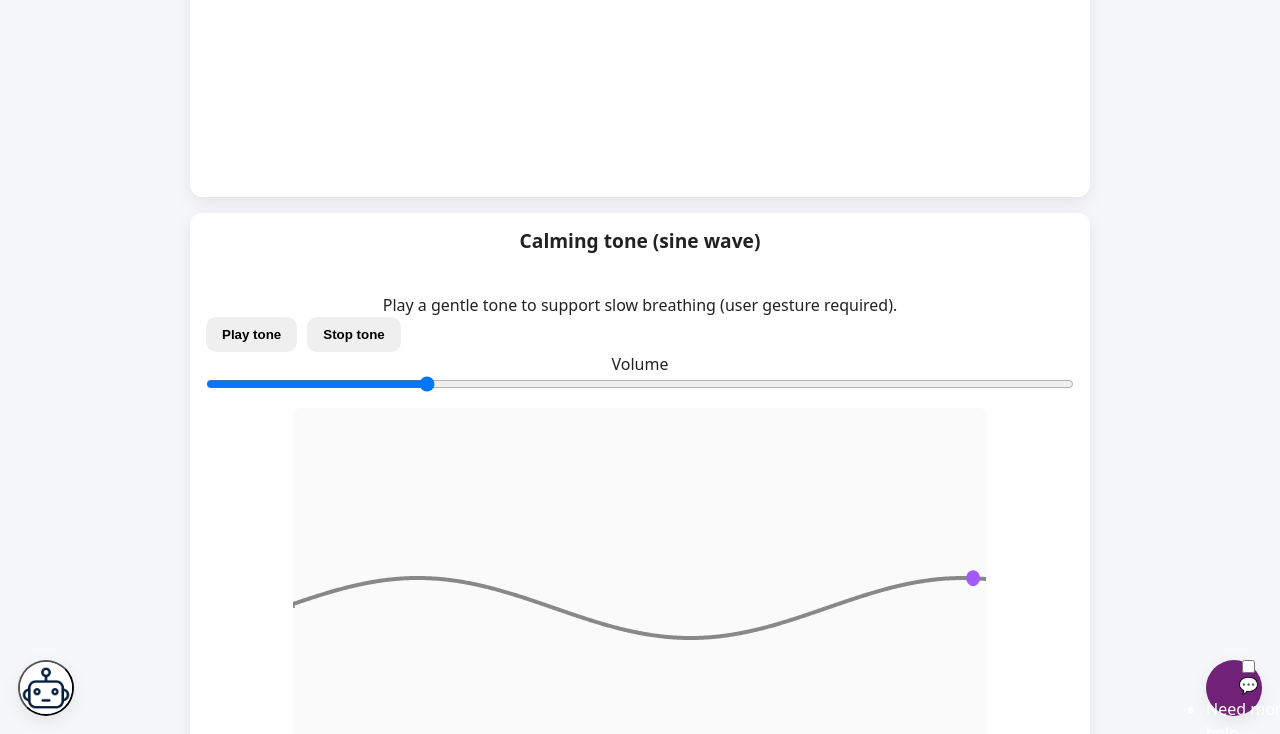
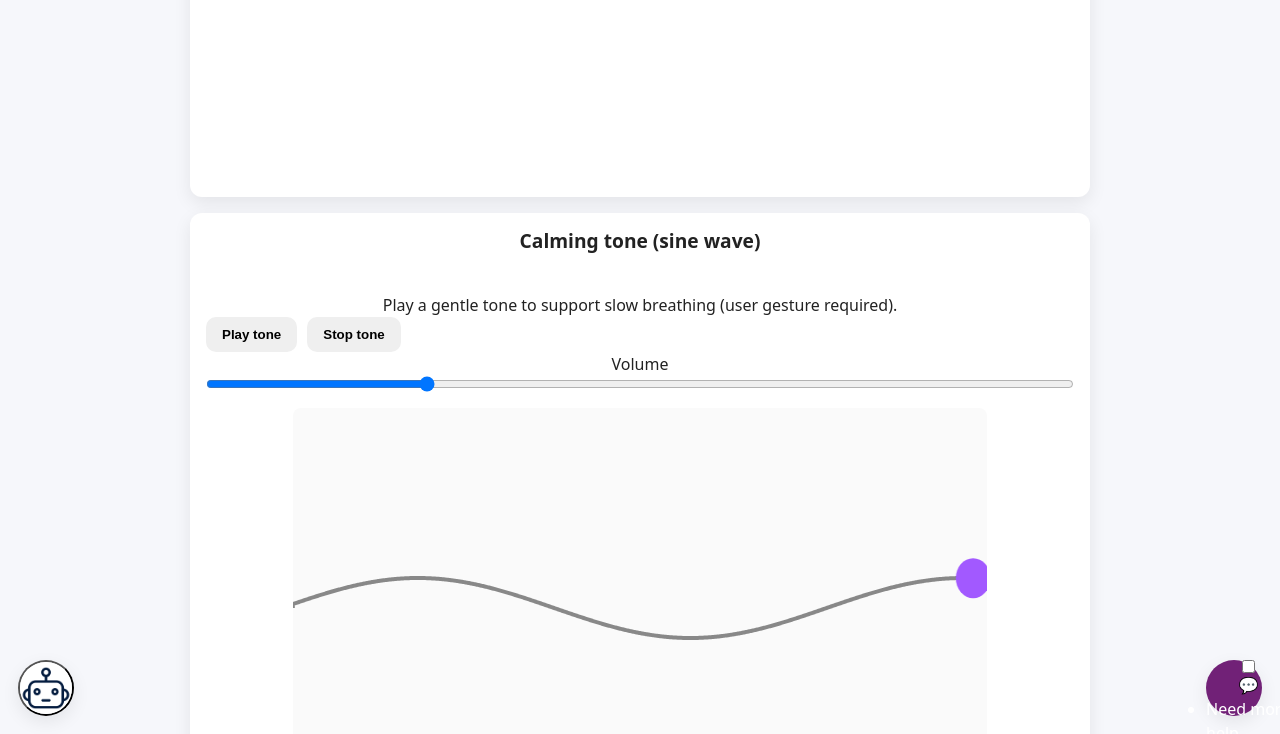
Before and after one commit to Chris-Kerr140/group-fri-, a plain HTML site: page index.html in a window 1280 px wide. Both pictures are taken after a click on the button "Play tone". Shown: the part 4366-5100 px from the top of the page. Drawn offline with Linux system fonts and the light colour scheme; files whose address does not match are found by name.

Commit message:
Update index.html

```diff
--- a/index.html
+++ b/index.html
@@ -303,7 +303,7 @@
     const circleY = centerY + amplitude * Math.sin((circleX * frequency) + (time * speed));
 
     ctx.beginPath();
-    ctx.arc(circleX, circleY, 8, 0, Math.PI * 2);
+    ctx.arc(circleX, circleY, 20, 0, Math.PI * 2);
     ctx.fillStyle = '#a259ff'; // purple
     ctx.fill();
 
```
